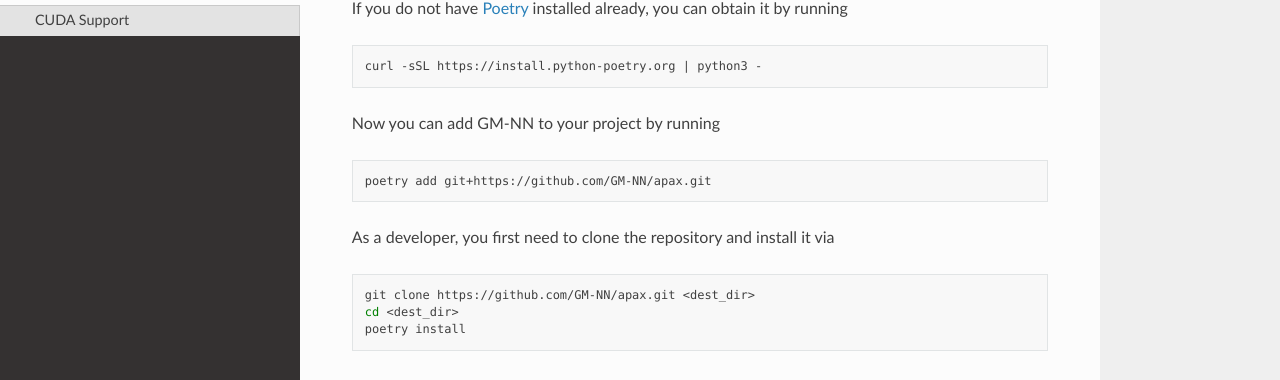
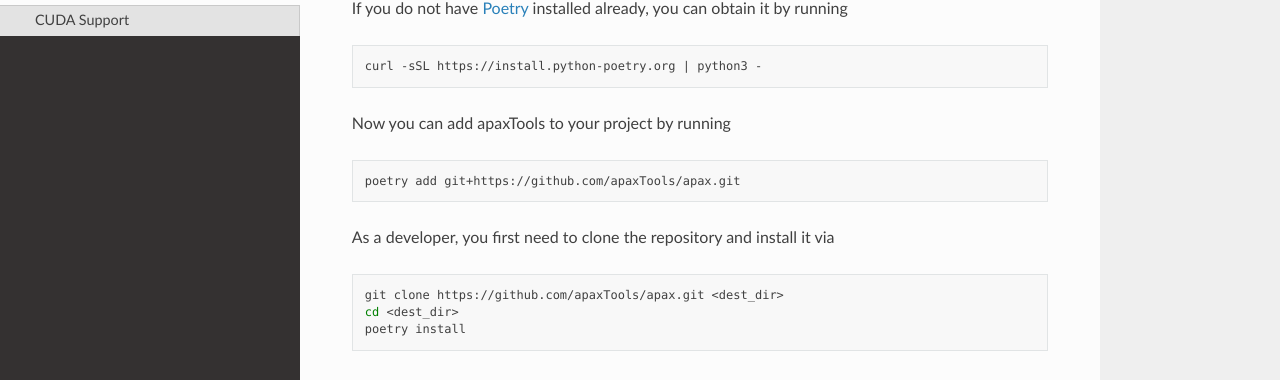
Before and after one commit to apax-hub/apax, a Sphinx documentation site: the page built from docs/source/getting_started/install.rst, in a window 1280 px wide and 996 px high. Shown: the part 163-543 px from the top of the window. Built offline with Sphinx 7.4.7 and the Read the Docs theme 2.0.0, drawn with Linux system fonts in a browser that asks for light colours.

Commit message:
Organisation name change

```diff
--- a/docs/source/getting_started/install.rst
+++ b/docs/source/getting_started/install.rst
@@ -10,19 +10,19 @@
     curl -sSL https://install.python-poetry.org | python3 -
 
 
-Now you can add GM-NN to your project by running
+Now you can add apaxTools to your project by running
 
 .. highlight:: bash
 .. code-block:: bash
 
-    poetry add git+https://github.com/GM-NN/apax.git
+    poetry add git+https://github.com/apaxTools/apax.git
 
 As a developer, you first need to clone the repository and install it via
 
 .. highlight:: bash
 .. code-block:: bash
 
-    git clone https://github.com/GM-NN/apax.git <dest_dir>
+    git clone https://github.com/apaxTools/apax.git <dest_dir>
     cd <dest_dir>
     poetry install
 
```
